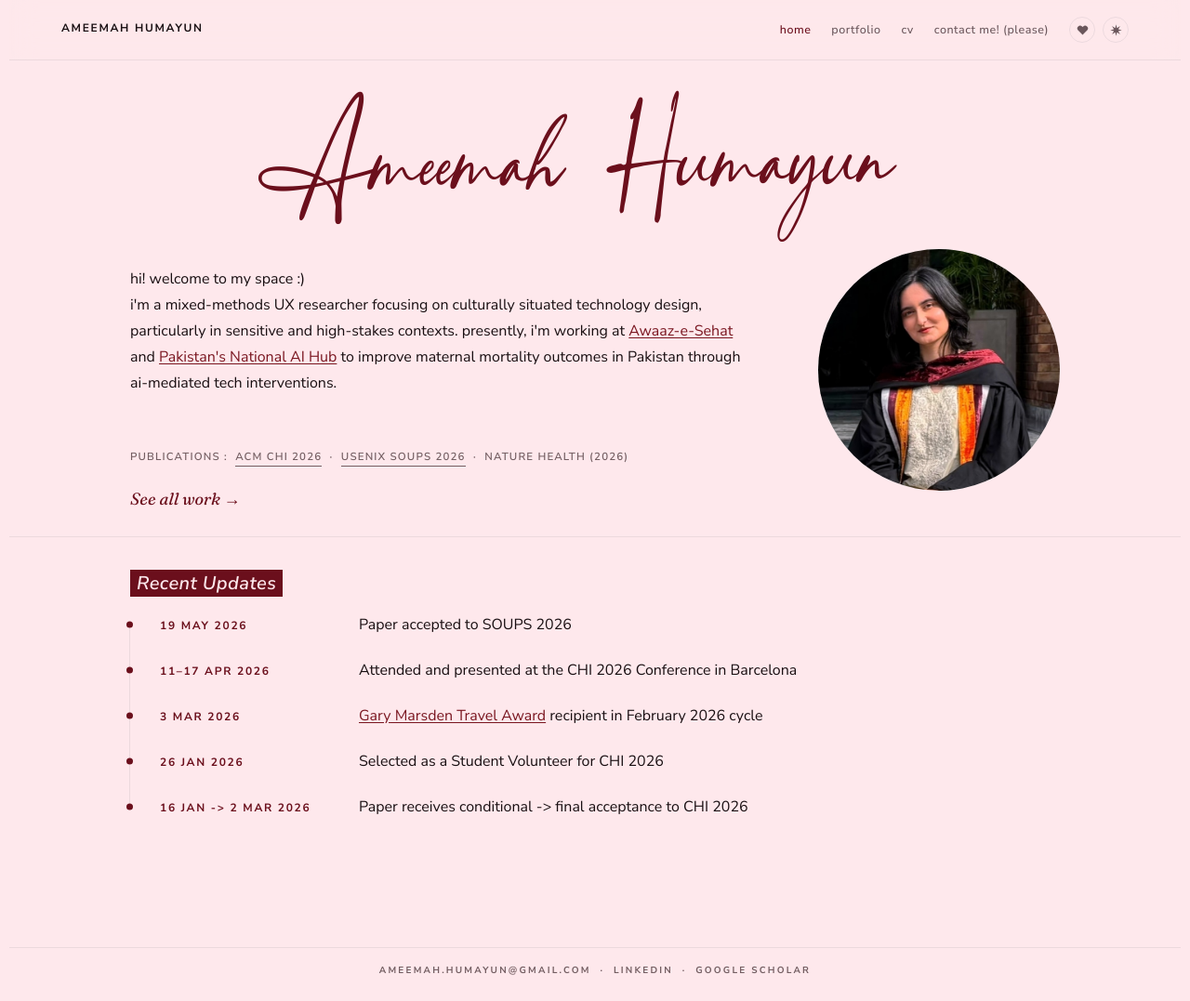
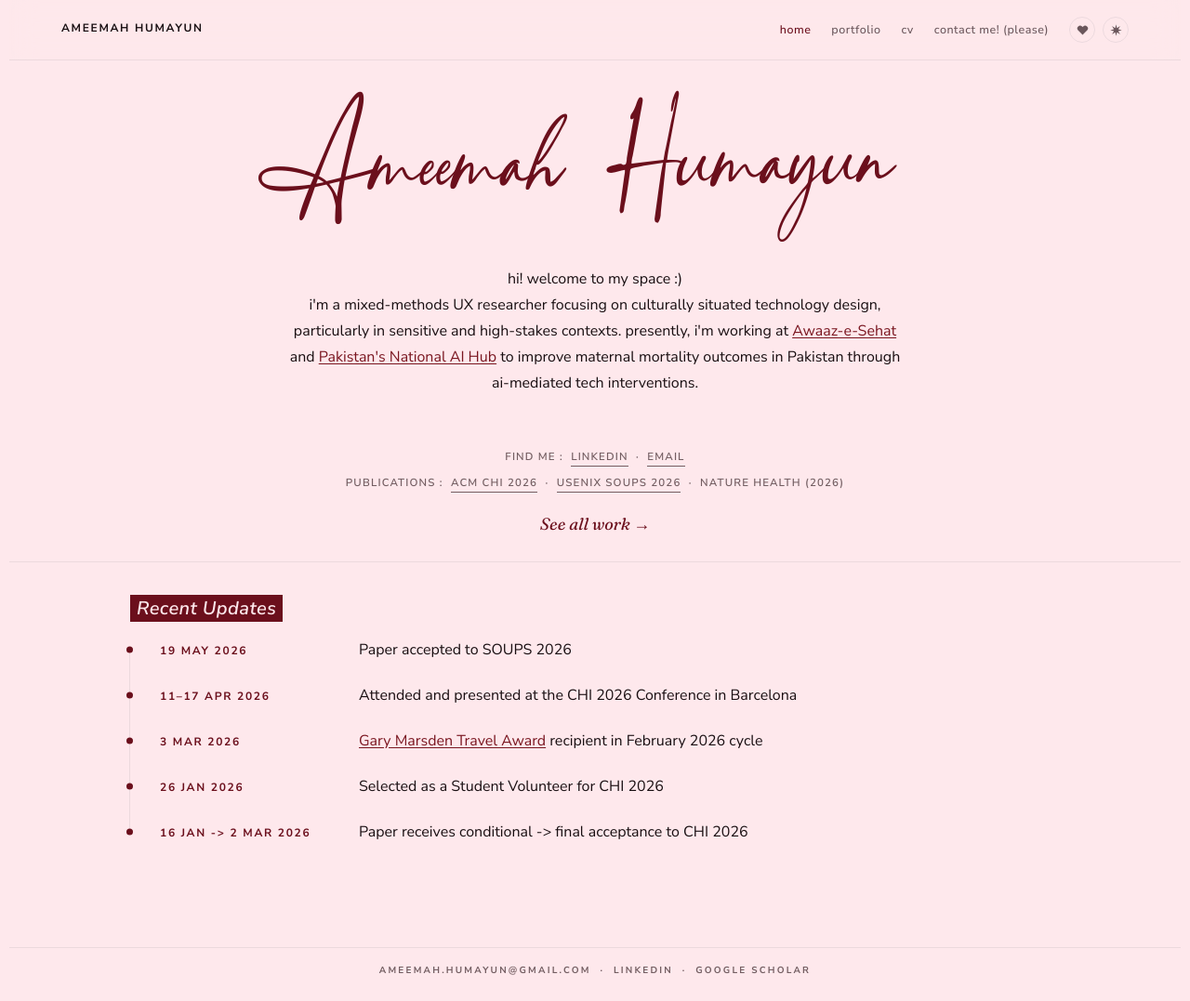
Before and after one commit to ameemahumayun/ameemahumayun.github.io, a Jekyll site: the page built from index.html, in a window 1280 px wide and 1077 px high. Shown: the whole window at 93% size. Built offline with Jekyll 4.4.1, drawn with Linux system fonts in a browser that asks for light colours.

Commit message:
Follow the OS theme live; hide portrait and center the bio; add Find me
Theme: every visit lands on the theme matching the OS setting (light ->
rose, dark -> dark), and a change to the OS setting while the page is
open switches it live. The nav toggle still flips by hand; that pick is
kept in sessionStorage so it holds while browsing the tab, and is
dropped the moment the OS setting changes. A manual pick left in
localStorage by older builds is cleared so it can't pin returning
visitors.

Homepage: the portrait is commented out in index.html (kept for later)
and the bio column is centered under the name via hero__row--solo. A
"Find me" line (LinkedIn, Email) sits directly above Publications in
the same eyebrow style.

Co-Authored-By: Claude Opus 5.5 <noreply@anthropic.com>
Claude-Session: https://claude.ai/code/session_01RzgRSrTmedEEfQSDh9yj4S

```diff
--- a/_includes/head.html
+++ b/_includes/head.html
@@ -4,17 +4,20 @@
        of flashing the default and then correcting a moment later once
        main.js runs (deferred, so it only executes after the DOM — and
        this button — exist). Mirrors the toggle logic in assets/js/main.js
-       (dark -> rose) — keep the two in sync. Light
-       is pulled from the rotation for now (tokens.css still has it, just
-       nothing sets it anymore) — rose is this site's light theme these
-       days, so a first-time visitor with no stored choice who prefers a
-       light OS lands on rose instead of dark; a stale stored "light"
-       from before falls into that same OS-preference check rather than
-       straight to dark. -->
+       — keep the two in sync. Every visit lands on the theme matching the
+       OS setting: light -> rose, dark -> dark. A manual pick from the nav
+       toggle is kept in sessionStorage, so it holds while browsing this
+       tab but the next visit follows the OS again (main.js also drops it
+       the moment the OS setting itself changes). -->
   <script>
     (function () {
       try {
-        var stored = localStorage.getItem("theme");
+        // Older builds kept the manual pick in localStorage, which would
+        // pin a returning visitor to it forever — clear it out.
+        localStorage.removeItem("theme");
+      } catch (e) {}
+      try {
+        var stored = sessionStorage.getItem("theme");
         var theme;
         if (stored === "rose" || stored === "dark") {
           theme = stored;
--- a/assets/css/components.css
+++ b/assets/css/components.css
@@ -197,6 +197,11 @@
   gap: 0.875rem;
 }
 .hero--profile .hero__text { flex: 1 1 auto; min-width: 0; }
+/* No portrait (see the commented-out block in index.html): center the
+   bio column under the centered name instead of leaving it flush left. */
+.hero--profile .hero__row--solo { justify-content: center; }
+.hero--profile .hero__row--solo .hero__text { text-align: center; }
+.hero--profile .hero__row--solo .lead { margin-left: auto; margin-right: auto; }
 .hero--profile .eyebrow-rule {
   white-space: nowrap;
   font-size: 10px;
--- a/assets/js/main.js
+++ b/assets/js/main.js
@@ -15,14 +15,14 @@
    4. Carousel. One .carousel__panel at a time (image slides or a plain
       text/HTML block) with prev/next controls and a counter. Works for
       any number of panels on any page with a .carousel element.
-   5. Theme toggle. Cycles the data-theme attribute on <html> through
-      dark -> rose -> dark (light is pulled from the
-      rotation for now — see the toggle's own IIFE), persists the choice
-      to localStorage, and keeps the nav button's icon/label in sync. The
-      actual color swap is pure CSS (see tokens.css's
-      [data-theme="rose"] block) — this just flips
-      the attribute. A matching inline script in head.html applies the
-      stored choice before first paint so there's no flash.
+   5. Theme toggle. The site follows the OS setting (light -> rose,
+      dark -> dark), live, including when the OS setting changes while
+      the page is open. The nav button flips between the two by hand;
+      that pick lasts for the tab's session (sessionStorage) until the
+      OS setting next changes. The actual color swap is pure CSS (see
+      tokens.css's [data-theme="rose"] block) — this just flips the
+      attribute. A matching inline script in head.html applies it before
+      first paint so there's no flash.
    6. Custom cursor. Builds the star-shaped pointer as a DOM element (so
       it can be animated) in place of the plain cursor:url() from
       base.css, which stays as the fallback on touch devices and for
@@ -239,17 +239,38 @@
 
   applyState(currentTheme());
 
+  const setTheme = (theme) => {
+    if (theme === "dark") {
+      root.removeAttribute("data-theme");
+    } else {
+      root.setAttribute("data-theme", theme);
+    }
+    applyState(theme);
+  };
+
+  // The OS setting changing is a fresh signal of what the visitor wants
+  // right now, so it wins over an earlier manual pick from the toggle.
+  if (window.matchMedia) {
+    const lightQuery = window.matchMedia("(prefers-color-scheme: light)");
+    const followSystem = () => {
+      try {
+        sessionStorage.removeItem("theme");
+      } catch (e) {}
+      setTheme(lightQuery.matches ? "rose" : "dark");
+    };
+    if (lightQuery.addEventListener) {
+      lightQuery.addEventListener("change", followSystem);
+    } else if (lightQuery.addListener) {
+      lightQuery.addListener(followSystem);
+    }
+  }
+
   toggle.addEventListener("click", () => {
     const next = ORDER[(ORDER.indexOf(currentTheme()) + 1) % ORDER.length];
-    if (next === "dark") {
-      root.removeAttribute("data-theme");
-    } else {
-      root.setAttribute("data-theme", next);
-    }
+    setTheme(next);
     try {
-      localStorage.setItem("theme", next);
+      sessionStorage.setItem("theme", next);
     } catch (e) {}
-    applyState(next);
   });
 })();
 
--- a/index.html
+++ b/index.html
@@ -9,9 +9,14 @@ description: Mixed-methods UX researcher working on human-centered AI for health
 <header class="hero hero--profile">
   <div class="hero__inner">
     <h1 class="signature-text hero__name" style="margin-top:2.47rem;margin-bottom:2.75rem;">Ameemah Humayun</h1>
-    <div class="hero__row">
+    <div class="hero__row hero__row--solo">
       <div class="hero__text">
         <p class="lead" style="max-width:660px;font-size:var(--text-base);line-height:1.75;margin-top:0;margin-bottom:3.5rem;">hi! welcome to my space :)<br>i'm a mixed-methods UX researcher focusing on culturally situated technology design, particularly in sensitive and high-stakes contexts. presently, i'm working at <a href="https://or.lums.edu.pk/research-project/lums-faculty-showcases-bill-melinda-gates-foundation-funded-project-78th-un" target="_blank" rel="noopener" class="link-teal">Awaaz-e-Sehat</a> and <a href="https://lums.edu.pk/news/lums-awarded-major-grant-establish-pakistans-first-national-ai-hub" target="_blank" rel="noopener" class="link-teal">Pakistan's National AI Hub</a> to improve maternal mortality outcomes in Pakistan through ai-mediated tech interventions.</p>
+        <p class="eyebrow" style="margin-top:0.5rem;margin-bottom:0;color:var(--color-text-mute);font-weight:600;letter-spacing:0.1em;">
+          Find me&nbsp;:&nbsp;
+          <a href="{{ site.linkedin }}" target="_blank" rel="noopener" class="link-quiet link-underline-mute">LinkedIn</a> &nbsp;·&nbsp;
+          <a href="mailto:{{ site.email }}" class="link-quiet link-underline-mute">Email</a>
+        </p>
         <p class="eyebrow" style="margin-top:0.5rem;margin-bottom:1.25rem;color:var(--color-text-mute);font-weight:600;letter-spacing:0.1em;">
           Publications&nbsp;:&nbsp;
           <a href="https://doi.org/10.1145/3772318.3791315" target="_blank" rel="noopener" class="link-quiet link-underline-mute">ACM CHI 2026</a> &nbsp;·&nbsp;
```
Also changed, not shown: other parts of index.html (+4 -0 lines).
